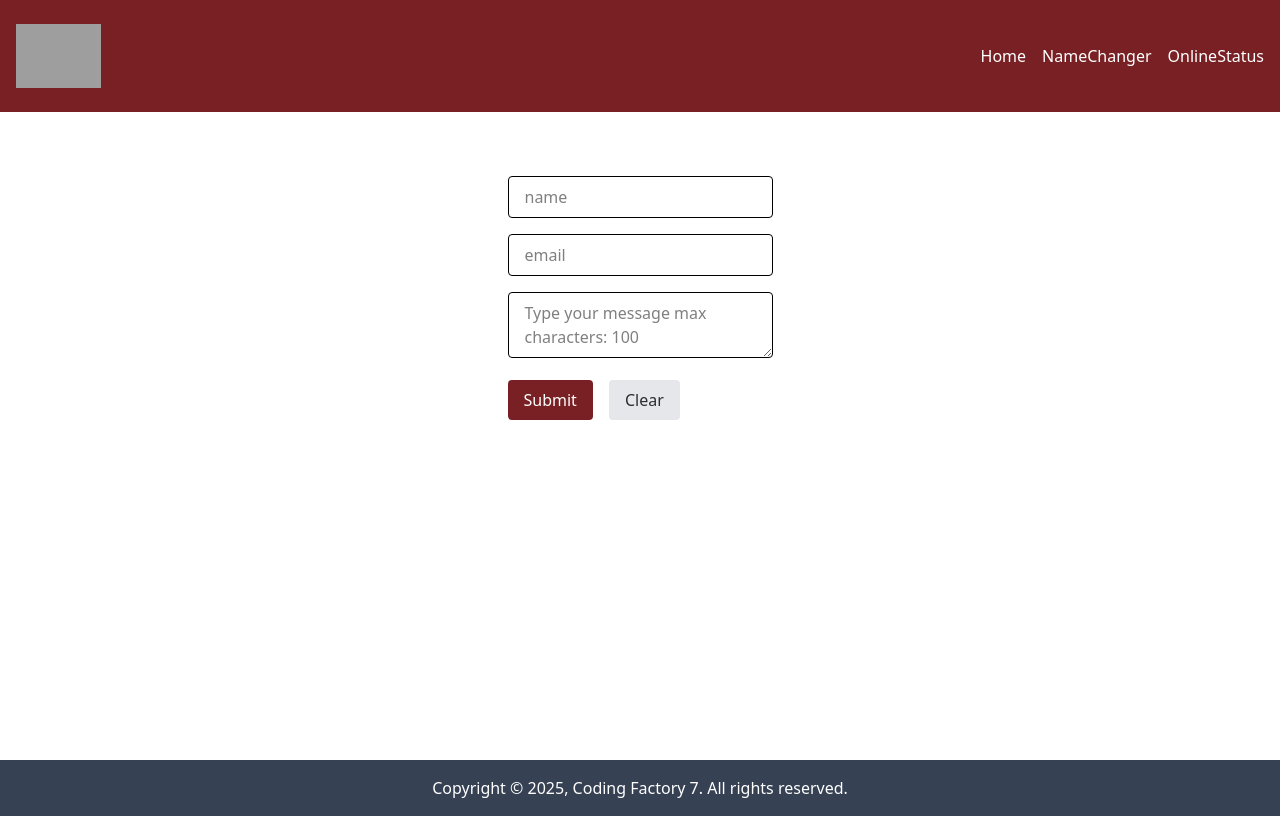
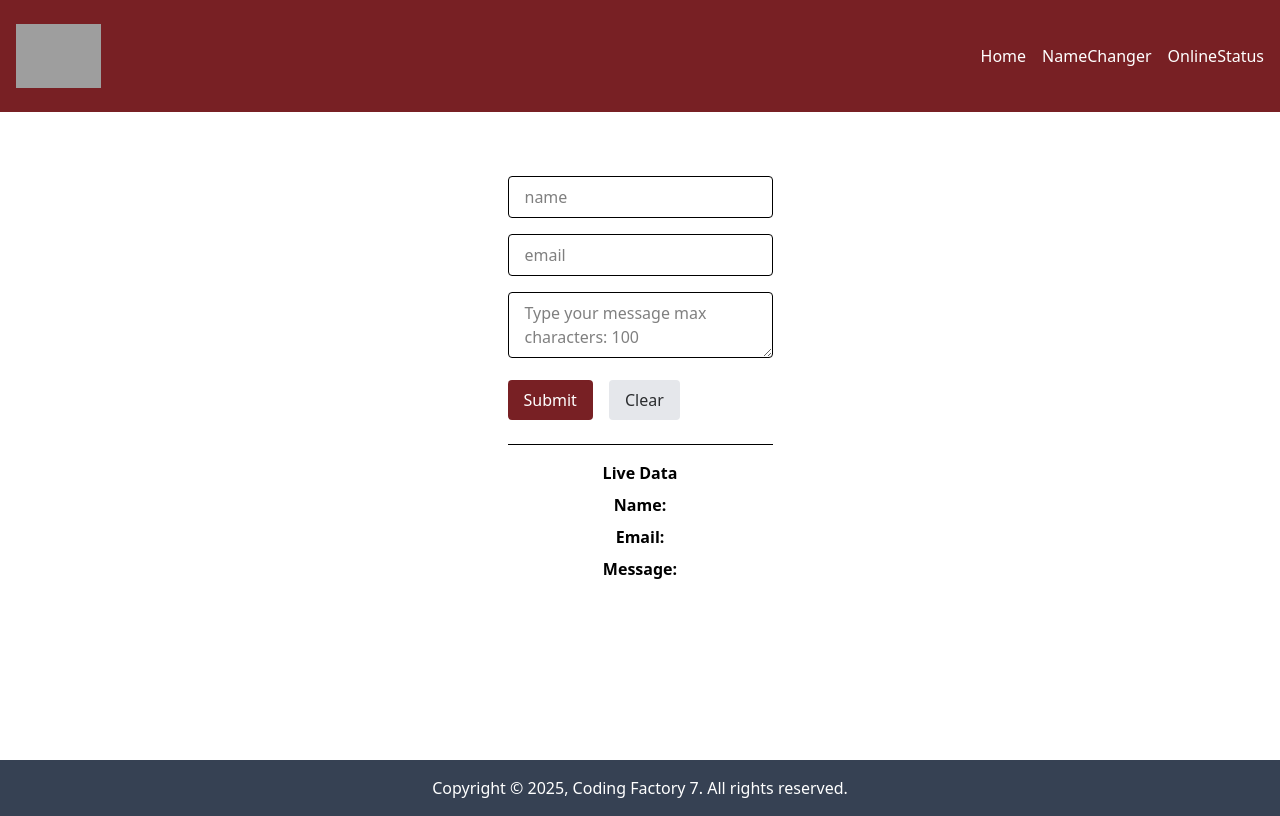
Before and after one commit to jstam2023/cf7-components-intro, a React (Vite) app: page / in a window 1280 px wide. Built offline with nearby package versions, Linux system fonts and the light colour scheme; grey boxes are pictures that could not be loaded.

Commit message:
feat: add MultiFieldFormWithReactHook component integration react-hook-form library and zod

```diff
--- a/src/App.tsx
+++ b/src/App.tsx
@@ -31,7 +31,8 @@ import NotFoundPage from "./pages/NotFoundPage.tsx";
 // import FocusInput from "./components/FocusInput.tsx";
 // import UnControlledInput from "./components/UnControlledInput.tsx";
 // import MultiFieldForm from "./components/MultiFieldForm.tsx";
-import MultiFieldFormWithZodValidation from "./components/MultiFieldFormWithZodValidation.tsx";
+// import MultiFieldFormWithZodValidation from "./components/MultiFieldFormWithZodValidation.tsx";
+import MultiFieldFormWithReactHook from "./components/MultiFieldFormWithReactHook.tsx";
 
 function App() {
 
@@ -72,7 +73,7 @@ function App() {
                         {/*<Route index element={<HomePage />}/>*/}
                         {/*<Route index element={<FocusInput />}/>*/}
                         {/*<Route index element={<UnControlledInput />}/>*/}
-                        <Route index element={<MultiFieldFormWithZodValidation />}/>
+                        <Route index element={<MultiFieldFormWithReactHook />}/>
 
                     </Route>
 
--- /dev/null
+++ b/src/components/MultiFieldFormWithReactHook.tsx
@@ -0,0 +1,115 @@
+// import {useState} from "react";
+import {z} from "zod";
+import {useForm} from "react-hook-form";
+import {zodResolver} from "@hookform/resolvers/zod";
+
+const formSchema = z.object({
+    name: z.string().trim().nonempty("Name is required.").min(2, "Name must be more than one character"),
+    email: z
+        .email("Email is invalid.")
+        .trim()
+        .nonempty("Email is required."),
+    message: z.string()
+        .trim()
+        .nonempty("Message is required.")
+        .min(5, "Message must be more than 5 characters.")
+        .max(100, "Message must be less than 100 characters."),
+});
+
+type FormValues = z.infer<typeof formSchema>;
+
+const initialValues = {
+    name: "",
+    email: "",
+    message: "",
+}
+
+const MultiFieldFormWithReactHook = () => {
+
+    const {
+        register,
+        handleSubmit,
+        formState: {errors},
+        reset,
+        watch,
+    } = useForm<FormValues>({
+        resolver: zodResolver(formSchema),
+        defaultValues: initialValues,
+        });
+
+    const onSubmit = (data: FormValues) => {
+        console.log(data);
+        reset();
+    }
+
+    const onClear = () => {
+        reset();
+    }
+
+    const watchedValues = watch();
+
+    return (
+        <>
+            <div className="flex max-w-sm mx-auto mt-8">
+                <form onSubmit={handleSubmit(onSubmit)} className="mx-auto max-w-md text-center mt-8 space-y-4">
+                    <div>
+                        <input
+                            {...register("name")}
+                            placeholder="name"
+                            className="w-full px-4 py-2 rounded border"
+                            autoComplete="off"
+                        />
+                        {errors.name && (
+                            <p className="text-cf-dark-red">{errors.name.message}</p>
+                        )}
+                    </div>
+
+                    <div>
+                        <input
+                            {...register("email")}
+                            placeholder="email"
+                            className="w-full px-4 py-2 rounded border"
+                            autoComplete="off"
+                        />
+                        {errors.email && (
+                            <p className="text-cf-dark-red">{errors.email.message}</p>
+                        )}
+                    </div>
+                    <div>
+                        <textarea
+                            {...register("message")}
+                            placeholder="Type your message max characters: 100"
+                            className="w-full px-4 py-2 rounded border"
+                            autoComplete="off"
+                        ></textarea>
+                        {errors.message && (
+                            <p className="text-cf-dark-red">{errors.message.message}</p>
+                        )}
+                    </div>
+                    <div className="flex gap-4">
+                        <button
+                            type="submit"
+                            className="bg-cf-dark-red text-white px-4 py-2 rounded"
+                        >
+                            Submit
+                        </button>
+                        <button
+                            type="button"
+                            onClick={onClear}
+                            className="bg-gray-200 text-cf-gray px-4 py-2 rounded"
+                        >
+                            Clear
+                        </button>
+                    </div>
+                        <div className="mt-6 border-t pt-4 space-y-2">
+                            <h2 className="font-semibold">Live Data</h2>
+                            <p><strong>Name:</strong> {watchedValues.name}</p>
+                            <p><strong>Email:</strong> {watchedValues.email}</p>
+                            <p><strong>Message:</strong> {watchedValues.message}</p>
+                        </div>
+                </form>
+            </div>
+        </>
+    )
+}
+export default MultiFieldFormWithReactHook;
```
